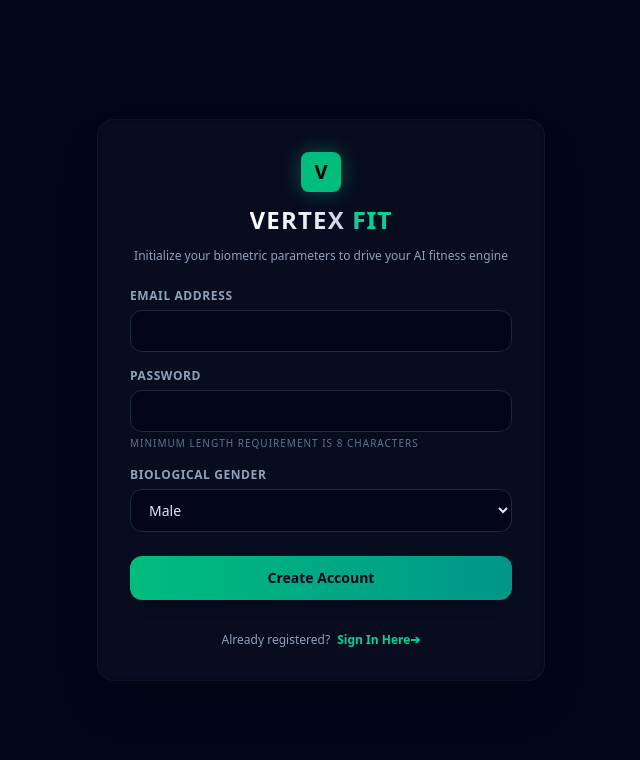
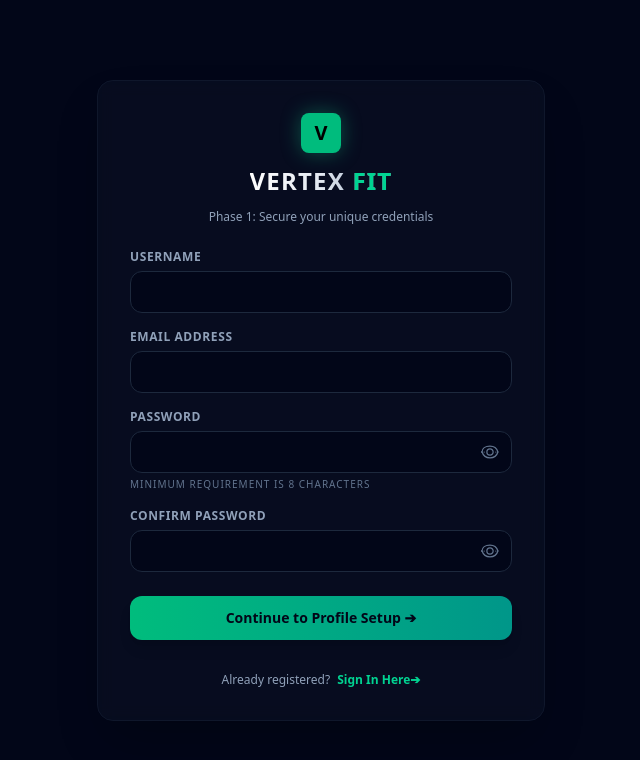
Before and after one commit to rakanHijazeen/Vertex_Fit, a Django app: page /auth/signup/ in a window 1280 px wide. Shown: the top 760 px of the page, without its empty margins (319-959 px from the left). Run offline with Django 5.2, Linux system fonts and the light colour scheme.

Commit message:
feat(auth): split registration into 2-phase pipeline and add user username field
- Add indexed, unique 'username' column to custom User model and run migrations
- Implement Phase 1 API view and serializer for core credential verification (email, username, password)
- Implement Phase 2 API view and serializer for multi-step onboarding physical and biometric data collection
- Build matching front-end signup and onboarding HTML views utilizing Tailwind CSS and silent timezone detection
- Register new registration endpoints securely into the authentication path matrix

```diff
--- a/authentication/templates/authentication/signup.html
+++ b/authentication/templates/authentication/signup.html
@@ -5,7 +5,7 @@
 <head>
     <meta charset="UTF-8">
     <meta name="viewport" content="width=device-width, initial-scale=1.0">
-    <title>Vertex Fit AI - Registration</title>
+    <title>Vertex Fit AI - Account Creation</title>
     <script src="https://cdn.jsdelivr.net/npm/@tailwindcss/browser@4"></script>
 </head>
 
@@ -22,7 +22,7 @@
                 class="text-2xl font-black tracking-wider bg-gradient-to-r from-white via-slate-200 to-slate-400 bg-clip-text text-transparent">
                 VERTEX <span class="text-emerald-400">FIT</span>
             </h2>
-            <p class="text-xs text-slate-400">Initialize your biometric parameters to drive your AI fitness engine</p>
+            <p class="text-xs text-slate-400">Phase 1: Secure your unique credentials</p>
         </div>
 
         <div id="error-box"
@@ -31,34 +31,66 @@
 
         <form id="signup-form" class="space-y-4">
             <div>
+                <label
+                    class="block text-xs font-semibold uppercase tracking-wider text-slate-400 mb-1.5">Username</label>
+                <input type="text" id="username" required autocomplete="username"
+                    class="w-full bg-slate-950 border border-slate-800 rounded-xl px-3.5 py-2.5 text-sm text-slate-200 focus:outline-none focus:border-emerald-500 focus:ring-1 focus:ring-emerald-500 transition-all">
+            </div>
+
+            <div>
                 <label class="block text-xs font-semibold uppercase tracking-wider text-slate-400 mb-1.5">Email
                     Address</label>
                 <input type="email" id="email" required autocomplete="email"
                     class="w-full bg-slate-950 border border-slate-800 rounded-xl px-3.5 py-2.5 text-sm text-slate-200 focus:outline-none focus:border-emerald-500 focus:ring-1 focus:ring-emerald-500 transition-all">
             </div>
 
+            <!-- Password Field -->
             <div>
                 <label
                     class="block text-xs font-semibold uppercase tracking-wider text-slate-400 mb-1.5">Password</label>
-                <input type="password" id="password" required autocomplete="new-password" minlength="8"
-                    class="w-full bg-slate-950 border border-slate-800 rounded-xl px-3.5 py-2.5 text-sm text-slate-200 focus:outline-none focus:border-emerald-500 focus:ring-1 focus:ring-emerald-500 transition-all">
-                <p class="text-slate-500 text-[10px] uppercase tracking-widest mt-1">Minimum length requirement is 8
-                    characters</p>
+                <div class="relative flex items-center">
+                    <input type="password" id="password" required autocomplete="new-password" minlength="8"
+                        class="w-full bg-slate-950 border border-slate-800 rounded-xl pl-3.5 pr-10 py-2.5 text-sm text-slate-200 focus:outline-none focus:border-emerald-500 focus:ring-1 focus:ring-emerald-500 transition-all">
+                    <button type="button" onclick="togglePasswordVisibility('password', this)"
+                        class="absolute right-3 text-slate-500 hover:text-slate-300 focus:outline-none cursor-pointer">
+                        <!-- Eye Icon SVG -->
+                        <svg xmlns="http://www.w3.org/2000/svg" fill="none" viewBox="0 0 24 24" stroke-width="1.5"
+                            stroke="currentColor" class="w-5 h-5">
+                            <path stroke-linecap="round" stroke-linejoin="round"
+                                d="M2.036 12.322a1.012 1.012 0 0 1 0-.644m19.073 0a1.012 1.012 0 0 1 0 .644M15.75 12a3.75 3.75 0 1 1-7.5 0 3.75 3.75 0 0 1 7.5 0Z" />
+                            <path stroke-linecap="round" stroke-linejoin="round"
+                                d="M5 12h.01M19 12h.01M12 5c4.478 0 8.268 2.943 9.542 7-1.274 4.057-5.064 7-9.542 7-4.477 0-8.268-2.943-9.542-7C2.46 7.943 6.251 5 12 5Z" />
+                        </svg>
+                    </button>
+                </div>
+                <p class="text-slate-500 text-[10px] uppercase tracking-widest mt-1">Minimum requirement is 8 characters
+                </p>
             </div>
 
+            <!-- Confirm Password Field -->
             <div>
-                <label class="block text-xs font-semibold uppercase tracking-wider text-slate-400 mb-1.5">Biological
-                    Gender</label>
-                <select id="gender"
-                    class="w-full bg-slate-950 border border-slate-800 rounded-xl px-3.5 py-2.5 text-sm text-slate-200 focus:outline-none focus:border-emerald-500 focus:ring-1 focus:ring-emerald-500 transition-all cursor-pointer">
-                    <option value="Male">Male</option>
-                    <option value="Female">Female</option>
-                </select>
+                <label class="block text-xs font-semibold uppercase tracking-wider text-slate-400 mb-1.5">Confirm
+                    Password</label>
+                <div class="relative flex items-center">
+                    <input type="password" id="password_confirm" required autocomplete="new-password" minlength="8"
+                        class="w-full bg-slate-950 border border-slate-800 rounded-xl pl-3.5 pr-10 py-2.5 text-sm text-slate-200 focus:outline-none focus:border-emerald-500 focus:ring-1 focus:ring-emerald-500 transition-all">
+                    <button type="button" onclick="togglePasswordVisibility('password_confirm', this)"
+                        class="absolute right-3 text-slate-500 hover:text-slate-300 focus:outline-none cursor-pointer">
+                        <!-- Eye Icon SVG -->
+                        <svg xmlns="http://www.w3.org/2000/svg" fill="none" viewBox="0 0 24 24" stroke-width="1.5"
+                            stroke="currentColor" class="w-5 h-5">
+                            <path stroke-linecap="round" stroke-linejoin="round"
+                                d="M2.036 12.322a1.012 1.012 0 0 1 0-.644m19.073 0a1.012 1.012 0 0 1 0 .644M15.75 12a3.75 3.75 0 1 1-7.5 0 3.75 3.75 0 0 1 7.5 0Z" />
+                            <path stroke-linecap="round" stroke-linejoin="round"
+                                d="M5 12h.01M19 12h.01M12 5c4.478 0 8.268 2.943 9.542 7-1.274 4.057-5.064 7-9.542 7-4.477 0-8.268-2.943-9.542-7C2.46 7.943 6.251 5 12 5Z" />
+                        </svg>
+                    </button>
+                </div>
             </div>
 
             <button type="submit"
                 class="w-full bg-gradient-to-r from-emerald-500 to-teal-600 text-slate-950 font-bold py-3 px-4 rounded-xl shadow-lg hover:shadow-emerald-500/10 hover:brightness-110 active:scale-[0.98] transition-all duration-200 cursor-pointer text-sm mt-2">
-                Create Account
+                Continue to Profile Setup ➔
             </button>
         </form>
 
@@ -70,21 +102,51 @@
     </div>
 
     <script>
+        // Inline visibility toggler script
+        function togglePasswordVisibility(fieldId, btn) {
+            const input = document.getElementById(fieldId);
+            if (input.type === 'password') {
+                input.type = 'text';
+                // Switch to "eye-slash" icon representation
+                btn.innerHTML = `
+                    <svg xmlns="http://www.w3.org/2000/svg" fill="none" viewBox="0 0 24 24" stroke-width="1.5" stroke="currentColor" class="w-5 h-5 text-emerald-400">
+                        <path stroke-linecap="round" stroke-linejoin="round" d="M3.98 8.223A10.477 10.477 0 0 0 1.934 12C3.226 16.338 7.244 19.5 12 19.5c.993 0 1.953-.138 2.863-.395M6.228 6.228A10.451 10.451 0 0 1 12 4.5c4.756 0 8.773 3.162 10.065 7.498a10.522 10.522 0 0 1-4.293 5.774M6.228 6.228 3 3m3.228 3.228 3.65 3.65m7.894 7.894L21 21m-3.228-3.228-3.65-3.65m0 0a3 3 0 1 0-4.243-4.243m4.242 4.242L9.88 9.88" />
+                    </svg>`;
+            } else {
+                input.type = 'password';
+                // Switch back to default "eye" icon
+                btn.innerHTML = `
+                    <svg xmlns="http://www.w3.org/2000/svg" fill="none" viewBox="0 0 24 24" stroke-width="1.5" stroke="currentColor" class="w-5 h-5">
+                        <path stroke-linecap="round" stroke-linejoin="round" d="M2.036 12.322a1.012 1.012 0 0 1 0-.644m19.073 0a1.012 1.012 0 0 1 0 .644M15.75 12a3.75 3.75 0 1 1-7.5 0 3.75 3.75 0 0 1 7.5 0Z" />
+                        <path stroke-linecap="round" stroke-linejoin="round" d="M5 12h.01M19 12h.01M12 5c4.478 0 8.268 2.943 9.542 7-1.274 4.057-5.064 7-9.542 7-4.477 0-8.268-2.943-9.542-7C2.46 7.943 6.251 5 12 5Z" />
+                    </svg>`;
+            }
+        }
+
         document.getElementById('signup-form').addEventListener('submit', async (e) => {
             e.preventDefault();
             const errorBox = document.getElementById('error-box');
             errorBox.classList.add('hidden');
 
+            const password = document.getElementById('password').value;
+            const passwordConfirm = document.getElementById('password_confirm').value;
+
+            // Simple front-end check before knocking on the server's door
+            if (password !== passwordConfirm) {
+                errorBox.innerText = "Validation Error: Passwords do not match.";
+                errorBox.classList.remove('hidden');
+                return;
+            }
+
             const payload = {
-                email: document.getElementById('email').value,
-                password: document.getElementById('password').value,
-                profile: {
-                    gender: document.getElementById('gender').value
-                }
+                username: document.getElementById('username').value.trim(),
+                email: document.getElementById('email').value.trim(),
+                password: password,
+                password_confirm: passwordConfirm // Pass this down so Phase1RegistrationSerializer can read it safely
             };
 
             try {
-                const response = await fetch("{% url 'auth_register' %}", {
+                const response = await fetch("/api/auth/register/phase-1/", {
                     method: "POST",
                     headers: { "Content-Type": "application/json" },
                     body: JSON.stringify(payload)
@@ -93,13 +155,8 @@
                 const data = await response.json();
 
                 if (response.ok) {
-                    // ✅ In-memory storage and sessionStorage for production access token
-                    // (The refresh token is dropped silently and securely into your cookies by the browser)
-                    window.memoryAccessToken = data.access;
                     sessionStorage.setItem('accessToken', data.access);
-
-                    // ✅ Redirect safely using your absolute route path
-                    window.location.href = "/api/workouts/tracker/";
+                    window.location.href = "/auth/onboarding/";
                 } else {
                     let messages = [];
                     for (const [key, value] of Object.entries(data)) {
@@ -109,7 +166,7 @@
                     errorBox.classList.remove('hidden');
                 }
             } catch (err) {
-                errorBox.innerText = "Registration connection dropped. Verify server availability status.";
+                errorBox.innerText = "Connection dropped. Verify system server status.";
                 errorBox.classList.remove('hidden');
             }
         });
--- a/authentication/urls.py
+++ b/authentication/urls.py
@@ -1,5 +1,5 @@
 from django.urls import path
-from .views import LogoutAPIView, RegistrationAPIView, LoginAPIView, login_page, signup_page
+from .views import LogoutAPIView, RegistrationAPIView, ProfileUpdateAPIView, LoginAPIView, login_page, signup_page
 
 app_name = 'authentication'
 
@@ -9,7 +9,8 @@ urlpatterns = [
     path('signup/', signup_page, name='signup'),
 
     # DRF API Endpoints
-    path('api/register/', RegistrationAPIView.as_view(), name='api_register'),
+    path('register/phase-1/', RegistrationAPIView.as_view(), name='register-phase-1'),
+    path('register/phase-2/', ProfileUpdateAPIView.as_view(), name='register-phase-2'),
     path('api/login/', LoginAPIView.as_view(), name='api_login'),
     path('api/logout/', LogoutAPIView.as_view(), name='api_logout'),
 ]
--- a/authentication/views.py
+++ b/authentication/views.py
@@ -8,8 +8,9 @@ from rest_framework.response import Response
 from rest_framework.permissions import AllowAny, IsAuthenticated
 from rest_framework_simplejwt.tokens import RefreshToken
 from rest_framework_simplejwt.views import TokenObtainPairView, TokenRefreshView
-from .serializers import RegistrationSerializer
+from .serializers import Phase1RegistrationSerializer, ProfileUpdateSerializer
 from django.contrib.auth import login, logout, get_user_model
+from .models import Profile
 
 def login_page(request):
     """Renders the login page template for the web interface."""
@@ -19,6 +20,9 @@ def signup_page(request):
     """Renders the signup page template for the web interface."""
     return render(request, 'authentication/signup.html')
 
+def onboarding_page(request):
+    return render(request, 'authentication/onboarding.html')
+
 # Safely extract SimpleJWT settings from settings.py dynamically to bypass static type-checking issues
 JWT_SETTINGS = getattr(settings, 'SIMPLE_JWT', {})
 
@@ -26,16 +30,22 @@ JWT_SETTINGS = getattr(settings, 'SIMPLE_JWT', {})
 @method_decorator(csrf_exempt, name='dispatch')
 class RegistrationAPIView(APIView):
     """
-    Handles secure atomic user registration and immediate session creation
-    by injecting HttpOnly cookies directly into the browser client.
+    Phase 1 Registration:
+    Creates user account with email, username, and password, builds an incomplete profile,
+    and returns initial HttpOnly JWT/Session credentials.
     """
     permission_classes = [AllowAny]
 
     def post(self, request):
-        serializer = RegistrationSerializer(data=request.data)
+        serializer = Phase1RegistrationSerializer(data=request.data)
         if serializer.is_valid():
-            # Create user and profile within an atomic transaction context block
-            user = serializer.save()
+            with transaction.atomic():
+                # Create user base account
+                user = serializer.save()
+
+                # Initialize an incomplete profile stub automatically
+                # Stays complete=False until phase 2 data is submitted
+                Profile.objects.create(user=user, onboarding_complete=False)
 
             # Log the user into standard Django session for template views / Channels
             login(request, user)
@@ -45,7 +55,8 @@ class RegistrationAPIView(APIView):
             access_token = str(refresh.access_token)
 
             response = Response({
-                "message": "User and biometric profile registered successfully.",
+                "message": "Phase 1 complete. Core identity created successfully.",
+                "requires_onboarding": True,
                 "access": access_token  # Return access token to be kept in frontend JS memory
             }, status=status.HTTP_201_CREATED)
 
@@ -66,6 +77,28 @@ class RegistrationAPIView(APIView):
 
         return Response(serializer.errors, status=status.HTTP_400_BAD_REQUEST)
 
+class ProfileUpdateAPIView(APIView):
+    """
+    Phase 2 Registration:
+    Collects health metrics, fitness targets, and local time tracking parameters
+    to finalize onboarding access locks.
+    """
+    permission_classes = [IsAuthenticated]
+
+    def patch(self, request):
+        # Extract user's pre-built template profile row
+        profile = request.user.profile
+
+        serializer = ProfileUpdateSerializer(profile, data=request.data, partial=True)
+        if serializer.is_valid():
+            # Commit incoming physical stats and mark onboarding as complete
+            serializer.save(onboarding_complete=True)
+            return Response({
+                "message": "Phase 2 complete. Biometric profile established successfully.",
+                "onboarding_complete": True
+            }, status=status.HTTP_200_OK)
+
+        return Response(serializer.errors, status=status.HTTP_400_BAD_REQUEST)
 
 class LoginAPIView(TokenObtainPairView):
     """
--- a/config/urls.py
+++ b/config/urls.py
@@ -20,7 +20,7 @@ from django.conf import settings
 from django.conf.urls.static import static
 from django.views.generic import RedirectView
 from authentication.views import (
-    RegistrationAPIView, login_page, LogoutAPIView, signup_page,
+    RegistrationAPIView, ProfileUpdateAPIView,  login_page, LogoutAPIView, signup_page, onboarding_page,
     LoginAPIView, ProductionTokenRefreshAPIView
 )
 
@@ -32,12 +32,14 @@ urlpatterns = [
     # Auth Views
     path('auth/login/', login_page, name='login_page'),
     path('auth/signup/', signup_page, name='signup_page'),
+    path('auth/onboarding/', onboarding_page, name='onboarding_page'), # 2. Serves the onboarding.html page
 
     # Connect the Workouts App routing (Handles both API endpoints and the HTML Tracker)
     path('api/workouts/', include('workouts.urls')),
 
     # Backend Authentication Engine Endpoints
-    path('api/auth/register/', RegistrationAPIView.as_view(), name='auth_register'),
+    path('api/auth/register/phase-1/', RegistrationAPIView.as_view(), name='auth_register_phase_1'), # 3. Replaced old endpoint
+    path('api/auth/register/phase-2/', ProfileUpdateAPIView.as_view(), name='auth_register_phase_2'), # 4. Added phase 2 PATCH endpoint
     path('api/auth/login/', LoginAPIView.as_view(), name='token_obtain_pair'),
     path('api/auth/refresh/', ProductionTokenRefreshAPIView.as_view(), name='token_refresh'),
     path('api/auth/logout/', LogoutAPIView.as_view(), name='token_blacklist'),
```
Also changed, not shown: authentication/admin.py (+7 -7 lines), authentication/models.py (+16 -9 lines), authentication/serializers.py (+23 -22 lines), authentication/templates/authentication/onboarding.html (added, +152 -0 lines), authentication/migrations/0004_profile_experience_level_profile_onboarding_complete_and_more.py (added), authentication/migrations/0005_user_username.py (added), authentication/migrations/0006_alter_user_username.py (added).
